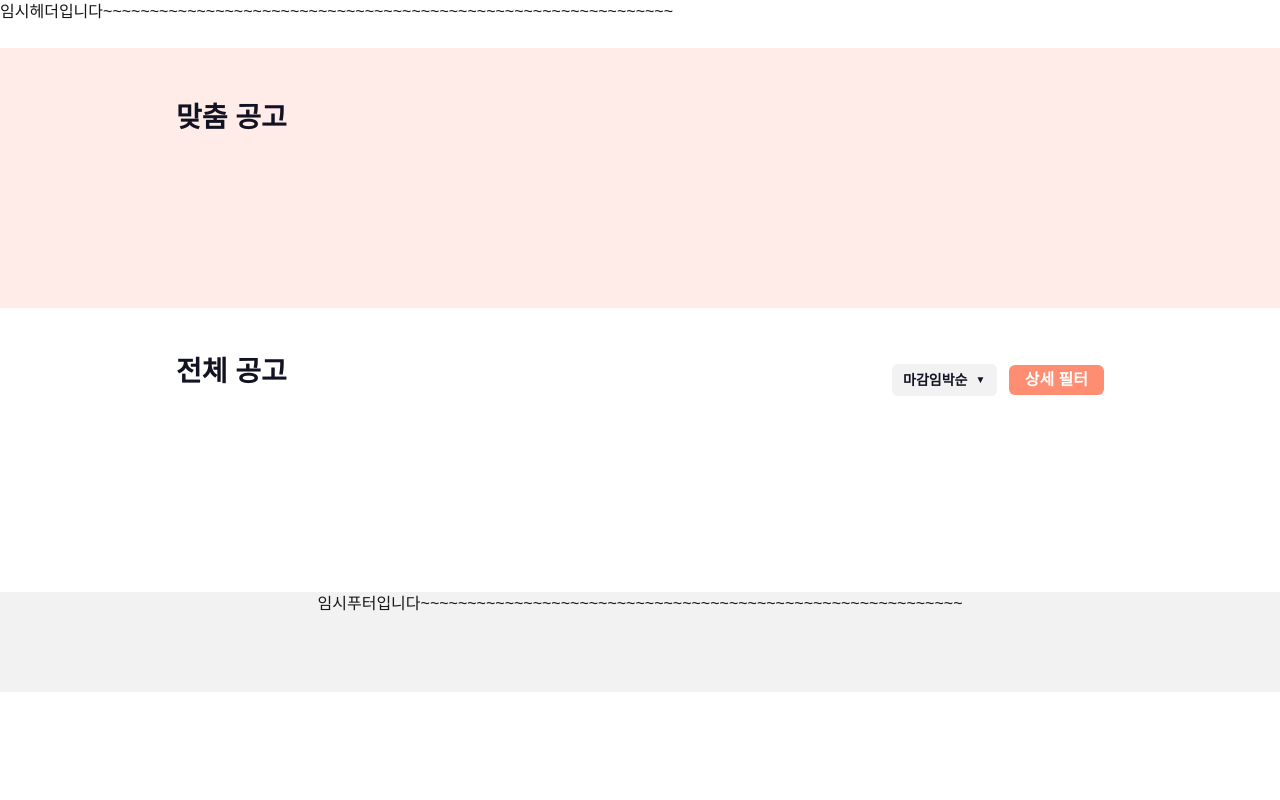
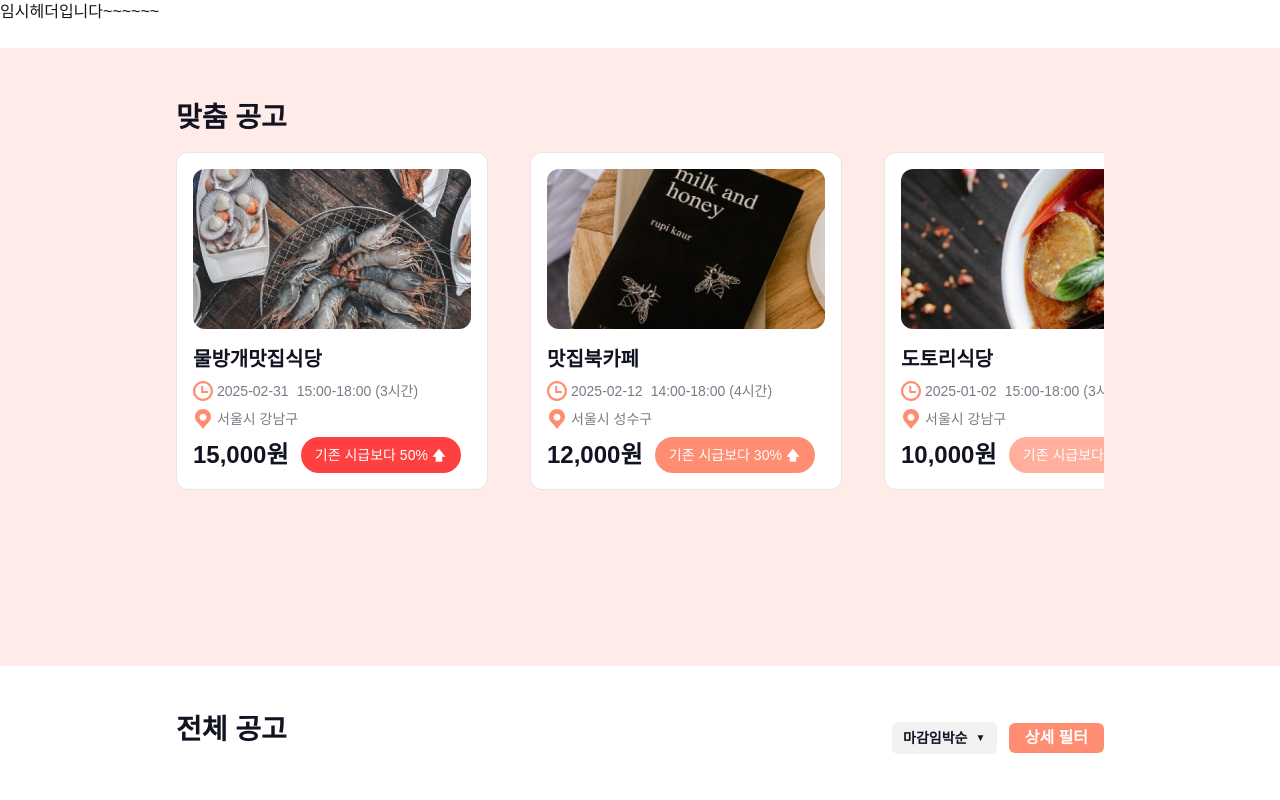
Before and after one commit to kimdohoon2/The-Julge, a Next.js app: page /posts in a window 1280 px wide. Shown: the top 800 px of the page. Built offline with nearby package versions, Linux system fonts and the light colour scheme; a web font is replaced by a local one.

Commit message:
feat(Card): 맞춤 공고 슬라이더 기능 구현

```diff
--- a/package.json
+++ b/package.json
@@ -14,6 +14,7 @@
     "next": "15.1.0",
     "react": "^19.0.0",
     "react-dom": "^19.0.0",
+    "swiper": "^11.1.15",
     "zustand": "^5.0.2"
   },
   "devDependencies": {
--- a/src/app/components/CardList.tsx
+++ b/src/app/components/CardList.tsx
@@ -1,47 +1,18 @@
+'use client';
+
+import { Swiper, SwiperSlide } from 'swiper/react';
+import 'swiper/css';
+import 'swiper/css/free-mode';
+import { FreeMode } from 'swiper/modules';
 import Card from './Card';
-
-const cardMockData = [
-  // 임시 목 데이터
-  {
-    image: '/images/mock/ex1.png',
-    title: '물방개맛집식당',
-    date: '2025-02-31',
-    hours: '15:00-18:00 (3시간)',
-    location: '서울시 강남구',
-    price: '15,000원',
-    discount: '기존 시급보다 50%',
-  },
-  {
-    image: '/images/mock/ex2.png',
-    title: '맛집북카페',
-    date: '2025-02-12',
-    hours: '14:00-18:00 (4시간)',
-    location: '서울시 성수구',
-    price: '12,000원',
-    discount: '기존 시급보다 30%',
-  },
-  {
-    image: '/images/mock/ex3.png',
-    title: '도토리식당',
-    date: '2025-01-02',
-    hours: '15:00-18:00 (3시간)',
-    location: '서울시 강남구',
-    price: '10,000원',
-    discount: '기존 시급보다 10%',
-  },
-];
+import CardMockData from './cardMockData';
 
 export default function CardList() {
-  {
-    /* 임시로 카드를 배치해봤습니다. 레이아웃은 api를 적용해서 카드 수가 많아지면 변경하도록 하겠습니다.
-    현재는 구현해둔 카드가 3개밖에 없어서 슬라이드나 간격, 배치와 관련된 다른 속성을 지정하기엔 애매하네요.
-    카드 자체의 레이아웃만 검토해주시면 될 것 같습니다! */
-  }
   return (
-    <div className="grid grid-cols-1 gap-6 p-6 sm:grid-cols-2 lg:grid-cols-3">
-      {cardMockData.map((data, index) => (
+    <Swiper modules={[FreeMode]} spaceBetween={24} slidesPerView={'auto'} freeMode={true}>
+      {CardMockData.map((data, index) => (
+        <SwiperSlide key={index} className="max-w-[200px] sm:max-w-[300px] lg:max-w-[330px]">
           <Card
-          key={index}
             image={data.image}
             title={data.title}
             date={data.date}
@@ -50,7 +21,8 @@ export default function CardList() {
             price={data.price}
             discount={data.discount}
           />
+        </SwiperSlide>
       ))}
-    </div>
+    </Swiper>
   );
 }
--- /dev/null
+++ b/src/app/components/CardMockData.ts
@@ -0,0 +1,76 @@
+const CardMockData = [
+  {
+    image: '/images/mock/ex1.png',
+    title: '물방개맛집식당',
+    date: '2025-02-31',
+    hours: '15:00-18:00 (3시간)',
+    location: '서울시 강남구',
+    price: '15,000원',
+    discount: '기존 시급보다 50%',
+  },
+  {
+    image: '/images/mock/ex2.png',
+    title: '맛집북카페',
+    date: '2025-02-12',
+    hours: '14:00-18:00 (4시간)',
+    location: '서울시 성수구',
+    price: '12,000원',
+    discount: '기존 시급보다 30%',
+  },
+  {
+    image: '/images/mock/ex3.png',
+    title: '도토리식당',
+    date: '2025-01-02',
+    hours: '15:00-18:00 (3시간)',
+    location: '서울시 강남구',
+    price: '10,000원',
+    discount: '기존 시급보다 10%',
+  },
+  {
+    image: '/images/mock/ex1.png',
+    title: '수리수리밥줘',
+    date: '2025-04-31',
+    hours: '13:00-18:00 (5시간)',
+    location: '서울시 강남구',
+    price: '40,000원',
+    discount: '기존 시급보다 60%',
+  },
+  {
+    image: '/images/mock/ex1.png',
+    title: '최고야식당',
+    date: '2025-01-31',
+    hours: '13:00-17:00 (4시간)',
+    location: '서울시 은평구',
+    price: '20,000원',
+    discount: '기존 시급보다 30%',
+  },
+  {
+    image: '/images/mock/ex3.png',
+    title: '큰맘줄게식당',
+    date: '2025-03-23',
+    hours: '15:00-18:00 (3시간)',
+    location: '서울시 용산구',
+    price: '17,000원',
+    discount: '기존 시급보다 30%',
+  },
+  {
+    image: '/images/mock/ex2.png',
+    title: '사랑카페',
+    date: '2025-01-08',
+    hours: '13:00-19:00 (6시간)',
+    location: '서울시 서대문구',
+    price: '30,000원',
+    discount: '기존 시급보다 20%',
+  },
+  {
+    image: '/images/mock/ex1.png',
+    title: '행복버거',
+    date: '2025-04-31',
+    hours: '14:00-18:00 (4시간)',
+    location: '서울시 노원구',
+    price: '40,000원',
+    discount: '기존 시급보다 100%',
+  },
+];
+
+export default CardMockData;
--- a/src/app/posts/page.tsx
+++ b/src/app/posts/page.tsx
@@ -1,3 +1,4 @@
+import CardList from '../components/CardList';
 import DetailedFilter from '../components/DetailedFilter';
 import PostDropdown from '../components/PostDropdown';
 
@@ -6,11 +7,13 @@ const container = 'px-4 pb-4 pt-10 sm:px-6 sm:pb-4 lg:px-44 lg:pb-44';
 export default function Posts() {
   return (
     <div>
-      {/* 검색으로 변하는 페이지는 나중에 고려할게요 */}
-      <header>임시헤더입니다~~~~~~~~~~~~~~~~~~~~~~~~~~~~~~~~~~~~~~~~~~~~~~~~~~~~~~~~~~~~~</header>
+      {/* 검색으로 변하는 페이지는 나중에 고려할게요
+      맞춤은 지역으로 설정해야 하는데 이 부분은 사용자 프로필 등록 이후에 로직을 추가해보겠습니다. */}
+      <header>임시헤더입니다~~~~~~</header>
       <div className="mt-6 bg-red-10">
         <div className={`sm:pt-14 ${container}`}>
-          <h2 className="text-xl font-bold text-gray-black sm:text-[28px]">맞춤 공고</h2>
+          <h2 className="mb-5 text-xl font-bold text-gray-black sm:text-[28px]">맞춤 공고</h2>
+          <CardList />
         </div>
       </div>
       <div className={`mb-5 ${container} sm:flex sm:items-center sm:justify-between`}>
@@ -20,9 +23,7 @@ export default function Posts() {
           <DetailedFilter />
         </div>
       </div>
-      <footer className="h-[100px] bg-gray-10 text-center">
-        임시푸터입니다~~~~~~~~~~~~~~~~~~~~~~~~~~~~~~~~~~~~~~~~~~~~~~~~~~~~~~~~~~
-      </footer>
+      <footer className="h-[100px] bg-gray-10 text-center">임시푸터입니다~~~~~~~~~~~</footer>
     </div>
   );
 }
```
Also changed, not shown: 1 other file (tests, documents, lock files or other folders). Lines whose indentation alone changed are shown as unchanged.
